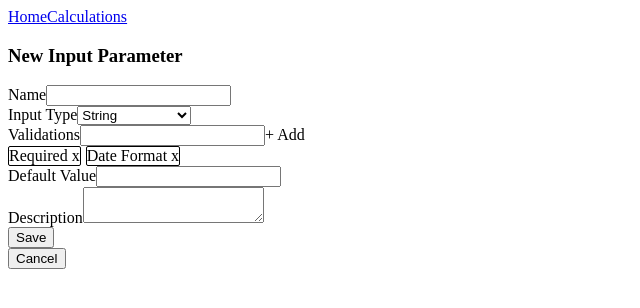
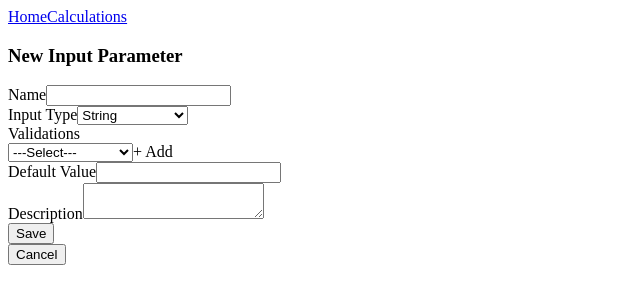
Before and after one commit to dianneyutiamco/react-training-wo-cra, a React app: page /calculations/1/inputparameter/new in a window 1280 px wide. Shown: the top 308 px of the page, without its empty margins (0-640 px from the left). Built offline with nearby package versions, Linux system fonts and the light colour scheme.

Commit message:
Created Validation Field components

```diff
--- a/src/components/NewInputParameter.tsx
+++ b/src/components/NewInputParameter.tsx
@@ -1,73 +1,75 @@
 import * as React from "react";
-import { useHistory, Redirect } from "react-router";
+import { useHistory } from "react-router";
+import { ValidationTagList } from "./ValidationTagList";
+import { ValidationTagModel } from "./ValidationTagModel";
+import { validationRules } from "../data/validationRules";
+import { ValidationDropDown, ValidationRuleModel } from "./ValidationDropDown";
 
 export const NewInputParameter:React.FunctionComponent = () => {
   const [name, setName] = React.useState<string>("");
   // TODO : use enums
   const [inputType, setInputType] = React.useState<string>("");
-  const [validation, setValidation] = React.useState<string>("");
-  const [validations, setValidations] = React.useState<string[]>(["Required", "Date Format"]);
+  const [validationTagList, setValidationTagList] = React.useState<ValidationTagModel[]>([]);
   const [defaultValue, setDefaultValue] = React.useState<string>("");
   const [description, setDescription] = React.useState<string>("");
 
   const history = useHistory();
 
-  const handleSubmit = (e:any) => {
+  const handleSubmit = (e: React.FormEvent) => {
+    // TODO : validation
     // TODO : save
-    console.log("handleSubmit");
-    // history.goBack();
     e.preventDefault();
-    <Redirect to="/calculations/0" />
+    // TODO : use id from props instead of hardcoding 0
+    history.push("/calculations/0");
+  }
+
+  const addValidationTagOnClick = (validationRule: ValidationRuleModel) => {
+    let {id, label} = validationRule;
+    if (validationTagList.length <= 0
+      || validationTagList.filter((item) => item.id === id).length <= 0) {
+      setValidationTagList([...validationTagList, new ValidationTagModel({id, label})]);
+    }
+    // TODO : display warning/error message
+  }
+
+  const removeValidationTagOnClick = (validationTag: ValidationTagModel) => {
+    setValidationTagList(validationTagList.filter((item) => item.id !== validationTag.id));
   }
 
   return(
     <>
       <h3>New Input Parameter</h3>
-      <form>
+      <form onSubmit={(e) => handleSubmit(e)}>
         <div>
           <label>Name</label>
           <input
             type="text"
             value={name}
             onChange={(e) => setName(e.target.value)}/>
-
-          {
-            // TODO : use a list of values for options
-          }
         </div>
 
+        {
+          // TODO : use a list of values for options
+        }
         <div>
           <label>Input Type</label>
           <select value={inputType} onChange={(e) => setInputType(e.target.value)}>
             <option value="String">String</option>
-            <option value="Object">Object</option>
             <option value="Money">Money</option>
             <option value="Date">Date</option>
-            <option value="Custom Enum1">Custom Enum1</option>
+            <option value="Agreement">Agreement</option>
+            <option value="Cover">Agreement</option>
+            <option value="Custom Object">Custom Object</option>
           </select>
         </div>
 
+        {
+          // TODO : dropdown and taglist can be in one component
+        }
         <div>
           <label>Validations</label>
-          <input
-            type="text"
-            value={validation}
-            onChange={(e) => setValidation(e.target.value)}/>
-          <span onClick={() => validation && setValidations([...validations, validation])}>+ Add</span>
-
-          <div>
-            {validations.length > 0
-              && validations.map((item) =>
-                <div key={item} style={{
-                  display: "inline-block",
-                  marginRight: "5px",
-                  border: "1px solid black",
-                  borderRadius: "2px"}}>
-                  <span>{item} x</span>
-                </div>
-              )
-            }
-          </div>
+          <ValidationDropDown validationRules={validationRules} addValidationOnClick={addValidationTagOnClick} />
+          <ValidationTagList validations={validationTagList} removeValidationTag={removeValidationTagOnClick}/>
         </div>
 
         <div>
@@ -87,11 +89,10 @@ export const NewInputParameter:React.FunctionComponent = () => {
           />
         </div>
 
-        <button onClick={(e) => handleSubmit(e)}>Save</button>
+        <button>Save</button>
       </form>
 
       <button onClick={() => history.goBack()}>Cancel</button>
-
     </>
   );
 }
--- /dev/null
+++ b/src/components/ValidationDropDown.tsx
@@ -0,0 +1,49 @@
+import * as React from "react";
+
+interface ValidationRuleInterface {
+  id: number;
+  label: string;
+}
+
+export class ValidationRuleModel implements ValidationRuleInterface {
+  id: number;
+  label: string;
+
+  constructor(data?: any) {
+    this.id = data.id;
+    this.label = data.label;
+  }
+}
+
+export interface ValidationDropDownProps {
+  validationRules: ValidationRuleModel[];
+  addValidationOnClick: (validationRule: ValidationRuleModel) => void;
+}
+
+export const ValidationDropDown = (props: ValidationDropDownProps) => {
+  const [validation, setValidation] = React.useState<ValidationRuleModel>(new ValidationRuleModel({id: -1}));
+
+  const handleChange = (event: React.ChangeEvent<HTMLSelectElement>) => {
+    setValidation(new ValidationRuleModel({id: event.target.value,
+      label: event.target.selectedOptions[0].innerHTML}));
+  }
+
+  return(
+    // TODO : allow consumer to pass the first option (---Select--- or maybe empty)
+    // TODO : make this editable, or autoselect/autosuggest
+    <div>
+      <select value={validation.id} onChange={(e) => handleChange(e)}>
+        <option value="-1">---Select---</option>
+        {props.validationRules.map((item) => {
+          return <option key={item.id} value={item.id}>{item.label}</option>
+        })}
+      </select>
+
+      <span
+        style={{cursor: "pointer"}}
+        onClick={(event) => validation && props.addValidationOnClick(validation)}>
+        + Add
+      </span>
+    </div>
+  );
+}
--- /dev/null
+++ b/src/components/ValidationTagList.tsx
@@ -0,0 +1,56 @@
+import * as React from "react";
+import { ValidationTagModel } from "./ValidationTagModel";
+
+interface ValidationTagListProps {
+  validations: ValidationTagModel[];
+  removeValidationTag: (tag: ValidationTagModel) => void;
+}
+
+interface ValidationTagProps {
+  validation: ValidationTagModel
+  removeValidationTag: (tag: ValidationTagModel) => void;
+}
+
+const ValidationTag = (props: ValidationTagProps) => {
+  return(
+    <div
+      key={props.validation.id}
+      style={{
+        display: "inline-block",
+        marginRight: "5px",
+        border: "1px solid black",
+        borderRadius: "2px"}}
+    >
+
+      <div style={{display: "inline-block"}}>
+        <span
+          style={{marginLeft: "5px"}}>
+          {props.validation.label}
+        </span>
+
+        <span
+          style={{margin: "5px", cursor: "pointer"}}
+          onClick={() => {props.removeValidationTag(props.validation)}}>
+          x
+        </span>
+      </div>
+
+    </div>
+  );
+}
+
+export const ValidationTagList = (props: ValidationTagListProps) => {
+  return (
+    <div>
+      {props.validations.length > 0
+        && props.validations.map((item) =>
+          <ValidationTag
+            key={item.id}
+            validation={item}
+            removeValidationTag={() => {props.removeValidationTag(item)}}
+          />
+        )
+      }
+    </div>
+  );
+}
--- /dev/null
+++ b/src/components/ValidationTagModel.ts
@@ -0,0 +1,17 @@
+// TODO : maybe we no longer need a model for this
+
+export interface ValidationTagInterface {
+  id: number;
+  label: string;
+}
+
+export class ValidationTagModel implements ValidationTagInterface{
+  id: number;
+  label: string;
+
+  constructor(data?: any) {
+    this.id = data.id;
+    this.label = data.label;
+  }
+
+}
--- /dev/null
+++ b/src/data/validationRules.ts
@@ -0,0 +1,19 @@
+export const validationRules = [
+  {
+    id: 0,
+    label: "required",
+    rule: "{field} !== null"
+  }, {
+    id: 1,
+    label: "datetime",
+    rule: "Date.parse({field})"
+  }, {
+    id: 2,
+    label: "number",
+    rule: "{field} !== NaN"
+  }, {
+    id: 3,
+    label: "custom validation",
+    rule: "{field} !== NaN"
+  }
+]
```
